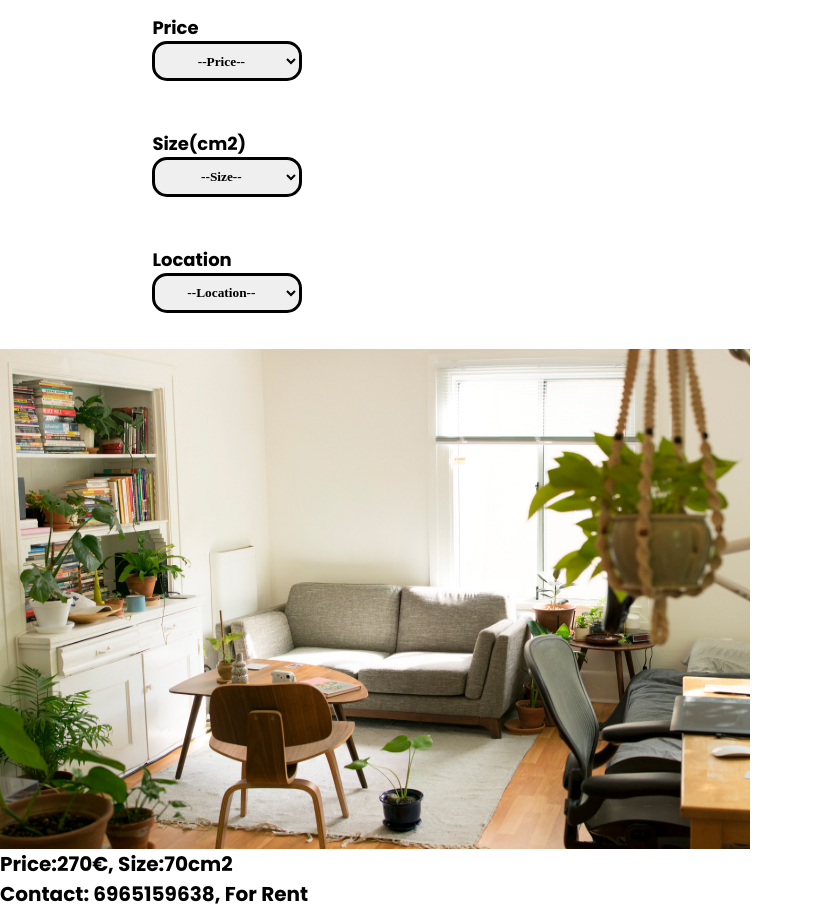
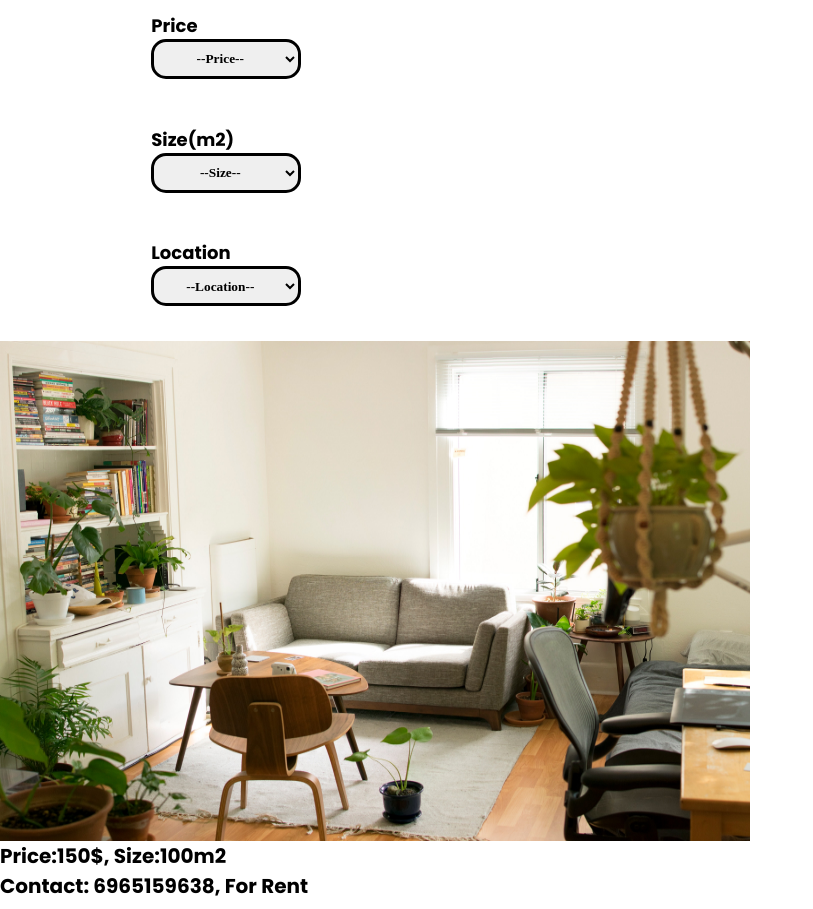
Before and after one commit to Gkonst1/chatbotEstateAgent, a React (Create React App) app in the folder homefinder/: page /results in a window 1280 px wide. Shown: the part 240-1149 px from the top of the page, without its empty margins (0-813 px from the left). Built offline with nearby package versions, Linux system fonts and the light colour scheme.

Commit message:
chatbot research

```diff
--- a/homefinder/package.json
+++ b/homefinder/package.json
@@ -7,8 +7,10 @@
     "node-sass": "^4.11.0",
     "react": "^16.8.4",
     "react-dom": "^16.8.4",
+    "react-native-chatbot": "0.0.1-alpha.11",
     "react-router-dom": "^5.0.0",
-    "react-scripts": "2.1.8"
+    "react-scripts": "2.1.8",
+    "styled-components": "^4.2.0"
   },
   "scripts": {
     "start": "react-scripts start",
--- a/homefinder/src/App.js
+++ b/homefinder/src/App.js
@@ -11,6 +11,7 @@ import { Switch, Route } from 'react-router-dom';
 const initialState={
 
 }
+
 
 class App extends Component {
   constructor(){
--- a/homefinder/src/Components/LandlordPage/landlord.js
+++ b/homefinder/src/Components/LandlordPage/landlord.js
@@ -18,7 +18,7 @@ class Landlord extends React.Component{
               </div>
 
               <div className="form__filter-single">
-              <label className="filter-label">Size (cm2)</label>
+              <label className="filter-label">Size (m2)</label>
               <input className="form__filter-input"></input>
               </div>
 
--- a/homefinder/src/Components/LandlordPage/yourEntry/yourEntry.js
+++ b/homefinder/src/Components/LandlordPage/yourEntry/yourEntry.js
@@ -14,7 +14,7 @@ class YourEntry extends React.Component{
           <h1 className="results">Your Entry</h1>
           <div className="singleEntry">
             <img src={img} className="image"></img>
-            <figcaption>Price:270€, Size:70cm2</figcaption>
+            <figcaption>Price:270€, Size:70m2</figcaption>
             <figcaption>Contact: 6965159638, For Rent</figcaption>
           </div>
         </div>
--- /dev/null
+++ b/homefinder/src/Components/TenantPage/resultsPage/houses.js
@@ -0,0 +1,54 @@
+const houses = [
+  {
+    id: 1,
+    price: '100$',
+    size: '200m2'
+  },
+  {
+    id: 2,
+    price: '150$',
+    size: '100m2'
+  },
+  {
+    id: 3,
+    price: '500$',
+    size: '300m2'
+  },
+  {
+    id: 4,
+    price: '230$',
+    size: '70m2'
+  },
+  {
+    id: 5,
+    price: '80$',
+    size: '25m2'
+  },
+  {
+    id: 6,
+    price: '400$',
+    size: '120m2'
+  },
+  {
+    id: 7,
+    price: '140$',
+    size: '30m2'
+  },
+  {
+    id: 8,
+    price: '500$',
+    size: '100m2'
+  },
+  {
+    id: 9,
+    price: '320$',
+    size: '10m2'
+  },
+  {
+    id: 10,
+    price: '130$',
+    size: '300m2'
+  }
+];
+
+export default houses;
--- a/homefinder/src/Components/TenantPage/resultsPage/results.js
+++ b/homefinder/src/Components/TenantPage/resultsPage/results.js
@@ -2,9 +2,13 @@ import React from "react";
 import './results.css';
 import Header from '../../header'
 import img from '../../../icons and colors/homebg.jpg';
-
+import houses from './houses.js';
 
 class Results extends React.Component{
+  constructor(){
+    super()
+  }
+
   render(){
     return (
       <div>
@@ -14,7 +18,7 @@ class Results extends React.Component{
 					<div className="filters">
             <div className="customSelect" >
               <label>Price</label>
-  						<select className="priceFilter">
+  						<select className="priceFilter" ref="price">
                 <option selected disabled>--Price--</option>
                 <option value="0-100$">0-100$</option>
                 <option value="101-250$">101-250$</option>
@@ -22,14 +26,14 @@ class Results extends React.Component{
                 <option value="451$+">451$+</option>
     					</select>
             </div>
-            <div className="customSelect">
-              <label>Size(cm2)</label>
+            <div className="customSelect" id="content">
+              <label>Size(m2)</label>
               <select className="sizeFilter">
                 <option selected disabled>--Size--</option>
-                <option value="0-30cm2">0-30cm2</option>
-                <option value="31-70cm2">31-70cm2</option>
-                <option value="71-200cm2">71-200cm2</option>
-                <option value="201cm2+">201cm2+</option>
+                <option value="0-30cm2">0-30m2</option>
+                <option value="31-70cm2">31-80m2</option>
+                <option value="71-200cm2">81-200m2</option>
+                <option value="201cm2+">201m2+</option>
     					</select>
             </div>
             <div className="customSelect" id="lastFilter">
@@ -46,7 +50,7 @@ class Results extends React.Component{
 					<div className="properties">
             <div className="singleEntity">
   						<img src={img} className="image"></img>
-              <figcaption>Price:270€, Size:70cm2</figcaption>
+              <figcaption>Price:{houses[1].price}, Size:{houses[1].size} </figcaption>
               <figcaption>Contact: 6965159638, For Rent</figcaption>
             </div>
             <div className="singleEntity">
--- a/homefinder/src/Components/TenantPage/tenant.js
+++ b/homefinder/src/Components/TenantPage/tenant.js
@@ -23,13 +23,13 @@ class Tenant extends React.Component{
                 </select>
               </div>
               <div className="customSelectSearch">
-                <label>Size(cm2)</label>
+                <label>Size(m2)</label>
                 <select className="singleFilterSearch">
                   <option selected disabled>--Size--</option>
-                  <option value="0-30cm2">0-30cm2</option>
-                  <option value="31-70cm2">31-70cm2</option>
-                  <option value="71-200cm2">71-200cm2</option>
-                  <option value="201cm2+">201cm2+</option>
+                  <option value="0-30cm2">0-30m2</option>
+                  <option value="31-70cm2">31-70m2</option>
+                  <option value="71-200cm2">71-200m2</option>
+                  <option value="201cm2+">201m2+</option>
                 </select>
               </div>
               <div className="customSelectSearch">
--- a/homefinder/src/Components/chatbot/chatbot.css
+++ b/homefinder/src/Components/chatbot/chatbot.css
@@ -18,4 +18,5 @@
   -webkit-box-shadow: 0px 0px 4px 1px rgba(0,0,0,0.75);
   -moz-box-shadow: 0px 0px 4px 1px rgba(0,0,0,0.75);
   box-shadow: 0px 0px 4px 1px rgba(0,0,0,0.75);
+  cursor: pointer;
 }
```
Also changed, not shown: 1 other file (tests, documents, lock files or other folders).
